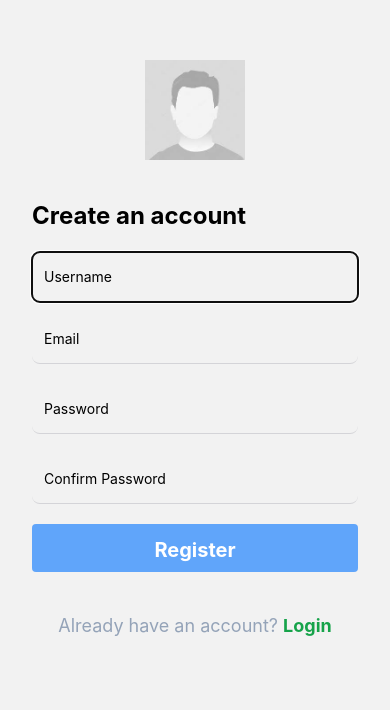
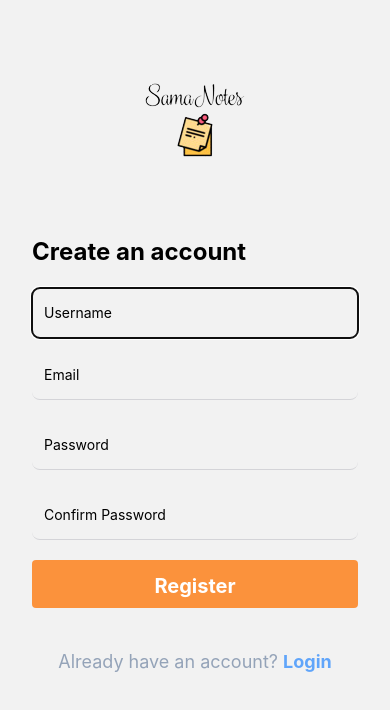
Before and after one commit to JewelSama/samaNotes, a React Native app: screen /Register in a window 390 px wide. Shown: the top 710 px of the page. Built offline with nearby package versions, Linux system fonts and the light colour scheme.

Commit message:
btn orange

```diff
--- a/screens/Login.jsx
+++ b/screens/Login.jsx
@@ -1,6 +1,6 @@
 import { ScrollView, Text, View, Image, TextInput, TouchableOpacity, ToastAndroid, Alert, ActivityIndicator } from 'react-native'
 import React, {useState, useContext} from 'react'
-import Logo from '../assets/avatar3.jpg';
+import Logo from '../assets/avatar3.png';
 import { useNavigation } from '@react-navigation/native';
 import GlobalStyles from '../GlobalStyles';
 import { GlobalContext } from '../context';
@@ -69,8 +69,8 @@ const Login = () => {
   return (
     <View className="flex-1 justify-center px-8" style={GlobalStyles.droidSafeArea}>
 
-    <View className="items-center mt-10">
-        <Image source={Logo} style={{ width: 100, height: 140, resizeMode: "center" }} />
+    <View className="items-center mt-6">
+        <Image source={Logo} className="w-48 h-48" />
     </View>
 
     <Text className="text-2xl my-5 font-semibold">Welcome back 🗒</Text>
@@ -98,7 +98,7 @@ const Login = () => {
             caretHidden={loading}
         />
 
-        <TouchableOpacity className={`${loading ? 'bg-blue-300' : 'bg-blue-400'} rounded justify-center items-center mt-4 p-2 mb-10`} onPress={loginHandler} disabled={loading ? true : false}>
+        <TouchableOpacity className={`${loading ? 'bg-blue-300' : 'bg-orange-400'} rounded justify-center items-center mt-4 p-2 mb-10`} onPress={loginHandler} disabled={loading ? true : false}>
             <Text className="text-center text-xl font-bold self-center text-white mt-1">{loading ? <ActivityIndicator size="large" color="#fff" /> : "Login"}</Text>
         </TouchableOpacity>
 
@@ -106,7 +106,7 @@ const Login = () => {
         <View className="flex flex-row justify-center items-end">
             <Text className="text-lg text-slate-400">Don't have an account? </Text>
             <TouchableOpacity className="" onPress={()=> navigation.navigate('Register')}>
-                <Text className="text-lg font-bold text-green-600 text-bold">Sign Up</Text>
+                <Text className="text-lg font-bold text-blue-400 text-bold">Sign Up</Text>
             </TouchableOpacity>
         </View>
     </View>
--- a/screens/Register.jsx
+++ b/screens/Register.jsx
@@ -1,6 +1,6 @@
 import { ScrollView, Text, View, Image, TextInput, TouchableOpacity, Alert, ActivityIndicator } from 'react-native'
 import React, {useState} from 'react'
-import Logo from '../assets/avatar3.jpg';
+import Logo from '../assets/avatar3.png';
 import { useNavigation } from '@react-navigation/native';
 import GlobalStyles from '../GlobalStyles';
 import { registerAPI } from '../endpoints';
@@ -66,8 +66,8 @@ const Register = () => {
     <ScrollView showsVerticalScrollIndicator={false}>
         <View className="flex-1 justify-center px-8 " style={GlobalStyles.droidSafeArea}>
 
-                <View className="items-center mt-10">
-                    <Image source={Logo} style={{ width: 100, height: 140, resizeMode: "center" }} />
+                <View className="items-center mt-6">
+                <Image source={Logo} className="w-48 h-48" />
                 </View>
 
                 <Text className="text-2xl my-5 font-bold">Create an account</Text>
@@ -108,7 +108,7 @@ const Register = () => {
                         caretHidden={loading}
                     />
 
-                    <TouchableOpacity className="bg-blue-400 rounded   p-2 mb-10" onPress={RegisterHandler} disabled={loading ? true : false}>
+                    <TouchableOpacity className="bg-orange-400 rounded   p-2 mb-10" onPress={RegisterHandler} disabled={loading ? true : false}>
                         <Text className="text-center text-xl font-bold  text-white mt-1">Register{loading && <ActivityIndicator size="large" color="#fff" />}</Text>
                     </TouchableOpacity>
 
@@ -116,7 +116,7 @@ const Register = () => {
                     <View className="flex flex-row justify-center items-end">
                         <Text className="text-lg text-slate-400">Already have an account? </Text>
                         <TouchableOpacity className="" onPress={()=> navigation.navigate('Login')}>
-                            <Text className="text-lg font-bold text-green-600 text-bold">Login</Text>
+                            <Text className="text-lg font-bold text-blue-400 text-bold">Login</Text>
                         </TouchableOpacity>
                     </View>
                 </View>
```
